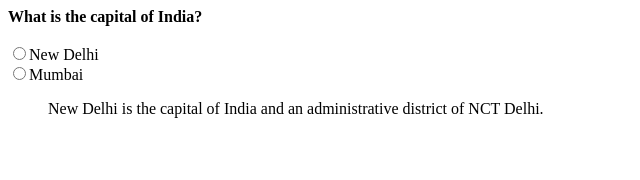
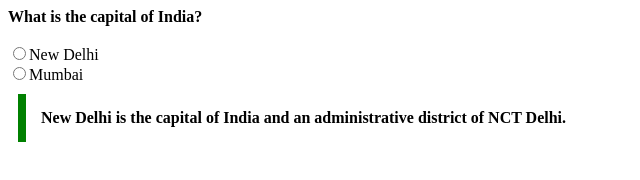
Before and after one commit to acciojob/trivia-Shubhamkshirsagar1, a website: page main.html in a window 1280 px wide. Shown: the whole page, without its empty margins (0-640 px from the left). Drawn offline with Linux system fonts and the light colour scheme.

Commit message:
Done With it

```diff
--- a/main.html
+++ b/main.html
@@ -17,15 +17,8 @@
 	<input type="radio" name="City">Mumbai
 </div>
 
-	<blockquote cite="https://en.wikipedia.org/wiki/New_Delhi">
-		<style>
-			max-width: 600px;
-			margin: 10px;
-			padding: 15px;
-			border-left: 8px solid green;
-			background-color: #f8fffe"";
-			font-weight: bold;
-		</style>
+	<blockquote id="name" cite="https://en.wikipedia.org/wiki/New_Delhi">
+
 		New Delhi is the capital of India and an administrative district of NCT Delhi.
 	</blockquote>
 
--- a/styles.css
+++ b/styles.css
@@ -1,2 +1,10 @@
 
 /* Your CSS Code here. */
+#name{
+    max-width: 600px;
+			margin: 10px;
+			padding: 15px;
+			border-left: 8px solid green;
+			background-color: #f8fffe"";
+			font-weight: bold;
+}
```
